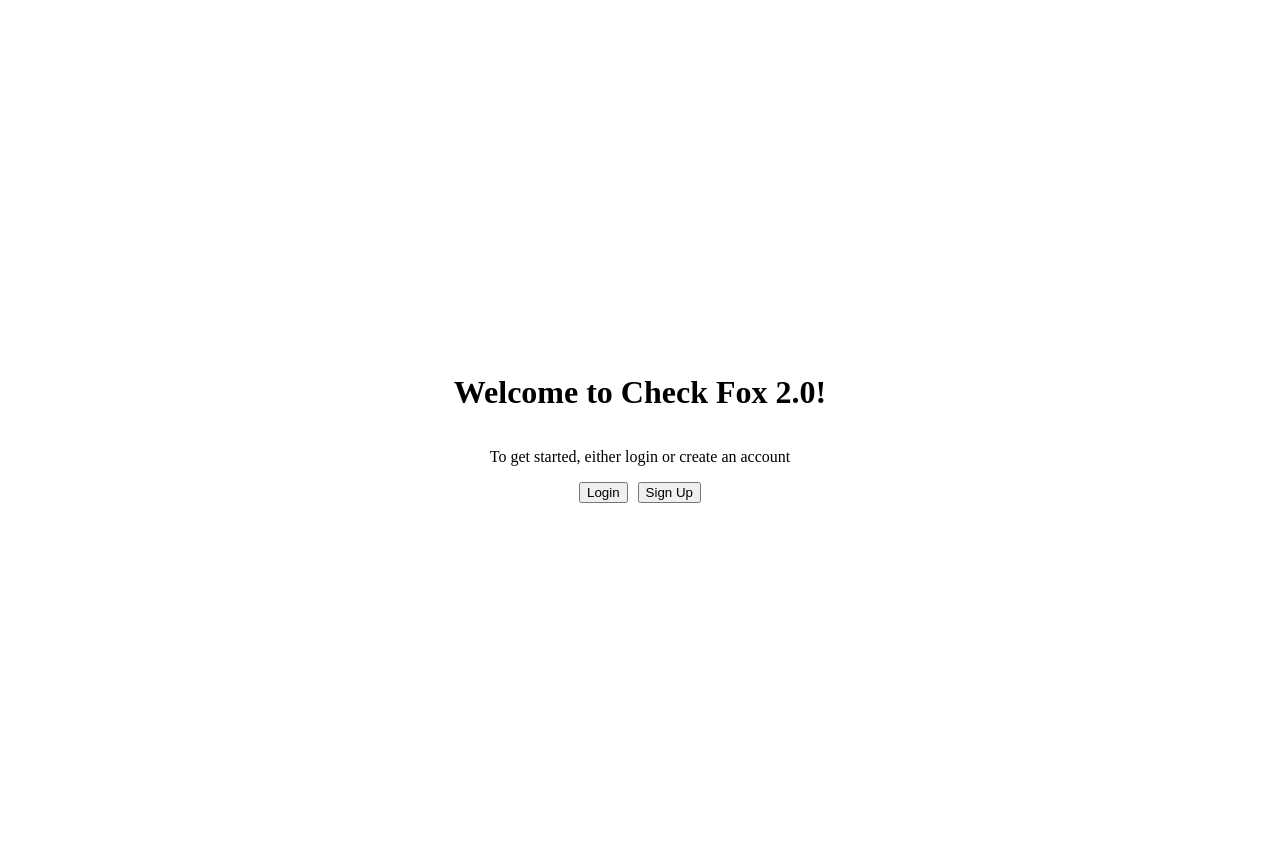
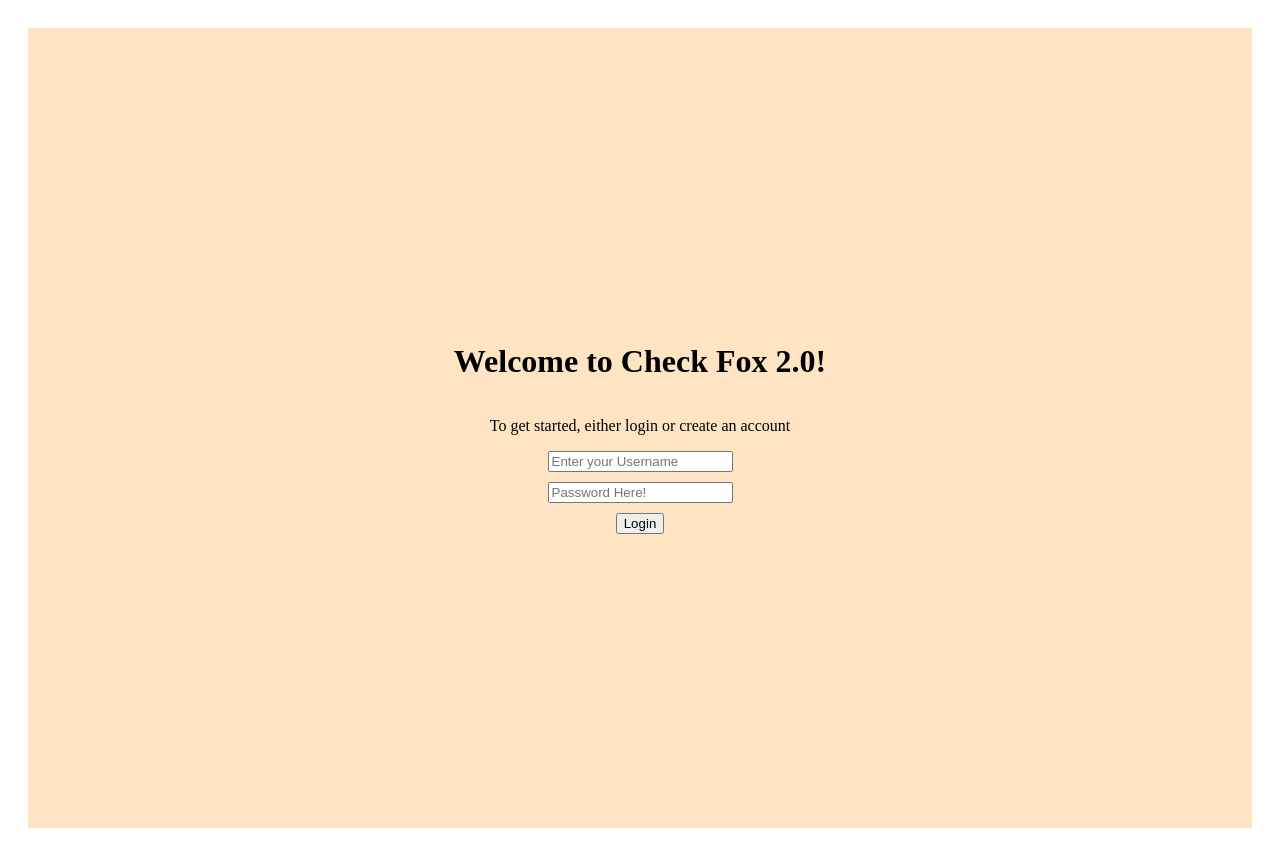
Before and after one commit to Brian-Jaber/check-fox-2.0, a React (Vite) app: page / in a window 1280 px wide. Built offline with nearby package versions, Linux system fonts and the light colour scheme.

Commit message:
Added input fields for username and password, Basic frontend to test functionality working now need to move onto adding full auth connecting the login button to backend functionality

```diff
--- a/src/Components/LoginSignup/LoginSignUp.tsx
+++ b/src/Components/LoginSignup/LoginSignUp.tsx
@@ -1,11 +1,38 @@
-import React from "react";
+import React, { useState } from "react";
 import "../../stylesheets/loginsignup.css";
 
 const LoginSignUp: React.FC = () => {
+  const [username, setUsername] = useState("");
+  const [password, setPassword] = useState("");
+
+  const handleUsernameChange = (event: React.ChangeEvent<HTMLInputElement>) => {
+    setUsername(event.target.value);
+  };
+  const handlePasswordChange = (event: React.ChangeEvent<HTMLInputElement>) => {
+    setPassword(event.target.value);
+  };
+
+  const handleLogin = (event: React.FormEvent) => {
+    event.preventDefault();
+  };
+
   return (
     <div className="login-buttons-box">
-      <button className="login-button-style">Login</button>
-      <button className="login-button-style">Sign Up</button>
+      <input
+        type="text"
+        placeholder="Enter your Username"
+        value={username}
+        onChange={handleUsernameChange}
+      />
+      <input
+        type="password"
+        placeholder="Password Here!"
+        value={password}
+        onChange={handlePasswordChange}
+      />
+      <button className="login-button-style" onClick={handleLogin}>
+        Login
+      </button>
     </div>
   );
 };
--- a/src/stylesheets/landingpage.css
+++ b/src/stylesheets/landingpage.css
@@ -4,4 +4,5 @@
   justify-content: center;
   align-items: center;
   height: 100vh;
+  background-color: bisque;
 }
--- a/src/stylesheets/loginsignup.css
+++ b/src/stylesheets/loginsignup.css
@@ -1,6 +1,6 @@
 .login-buttons-box {
   display: flex;
-  flex-direction: row;
+  flex-direction: column;
   justify-content: center;
   align-items: center;
   gap: 10px;
```
